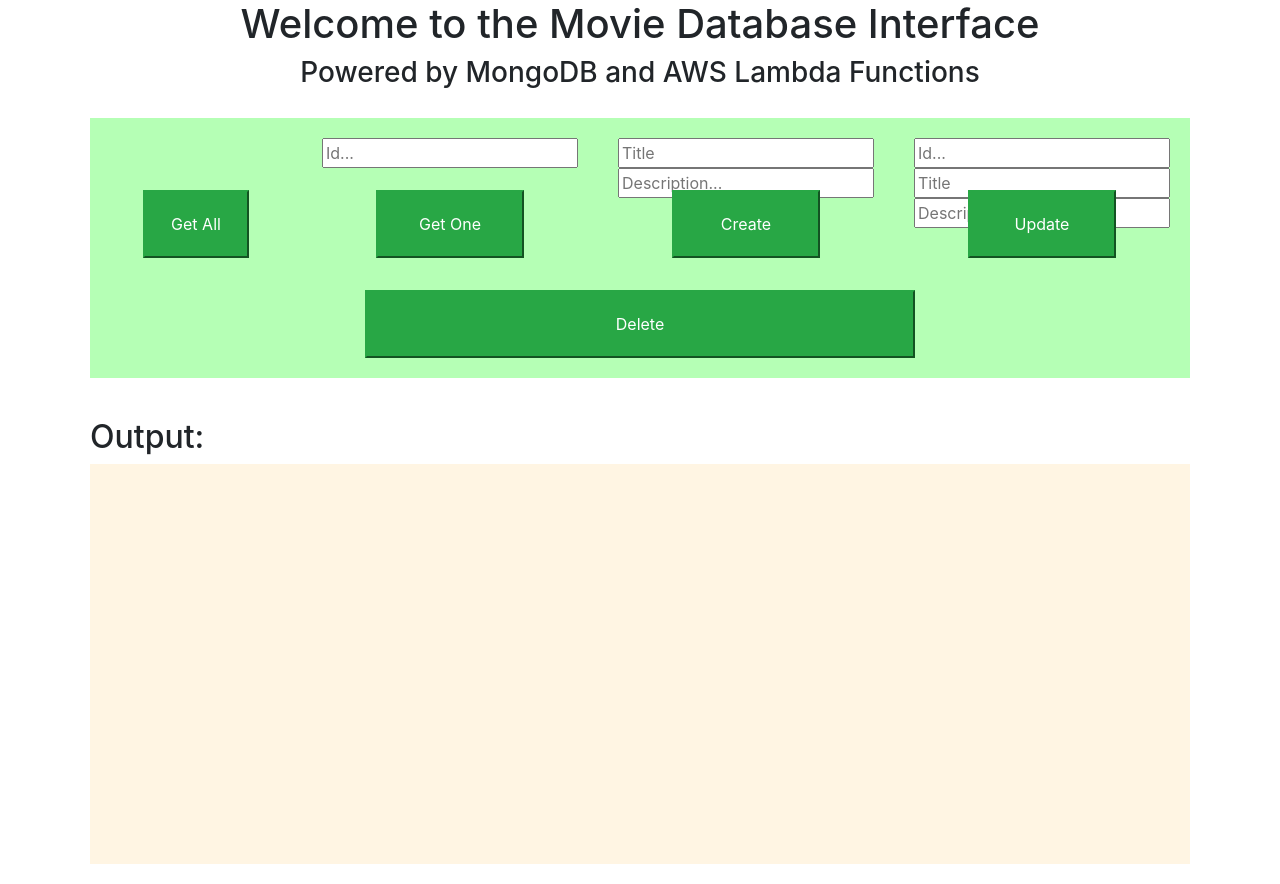
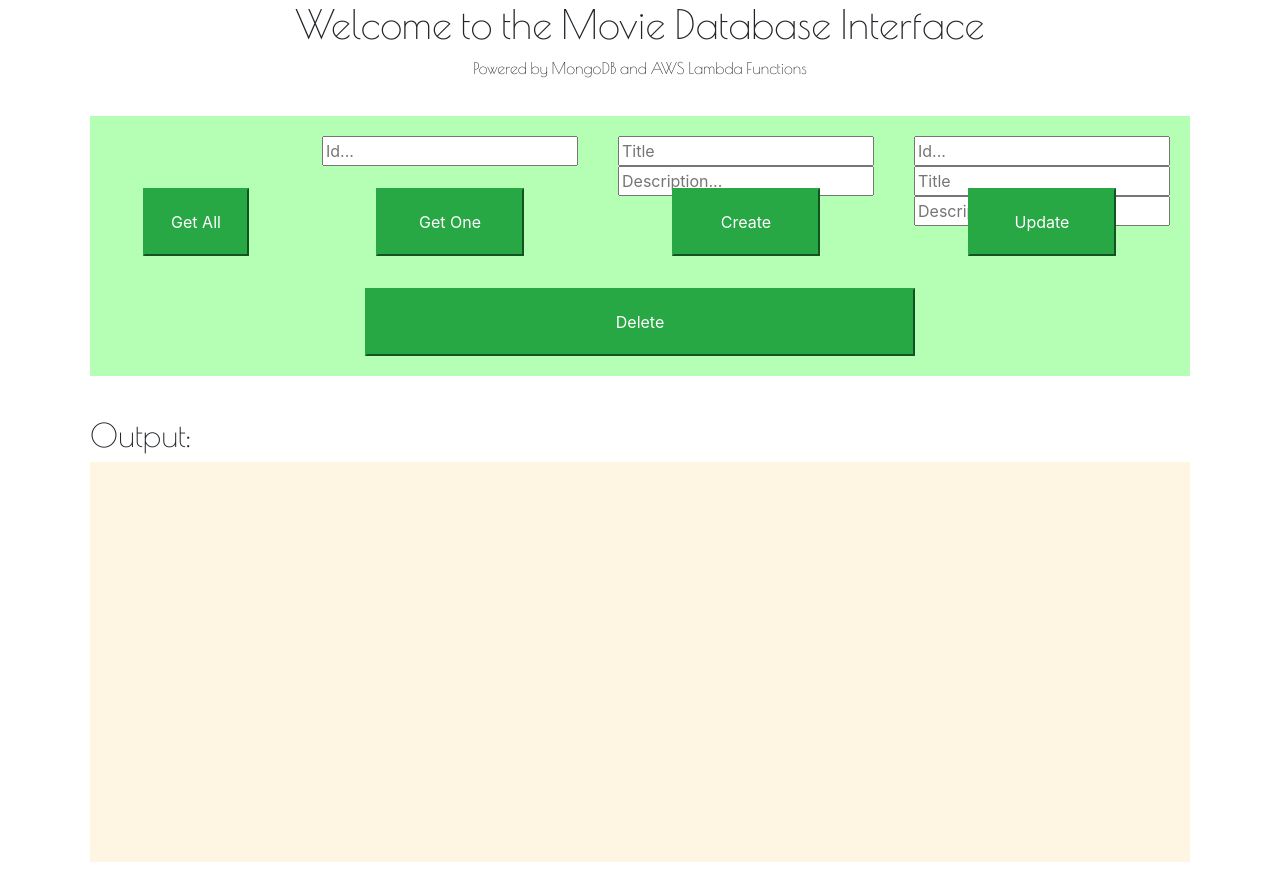
Before and after one commit to kogden/lambda-db-web-interface, an Angular app: page / in a window 1280 px wide. Built offline with nearby package versions, Linux system fonts and the light colour scheme.

Commit message:
clean up css structure

```diff
--- a/src/app/app.component.html
+++ b/src/app/app.component.html
@@ -1,7 +1,7 @@
 <!DOCTYPE html>
 <div class="container">
   <h1 class="text-center">Welcome to the Movie Database Interface</h1>
-  <h3 class="text-center">Powered by MongoDB and AWS Lambda Functions</h3>
+  <p class="text-center" id="poweredBy">Powered by MongoDB and AWS Lambda Functions</p>
   <div class="row options">
 
     <div class="col text-center working">
--- a/src/app/app.component.scss
+++ b/src/app/app.component.scss
@@ -1,58 +1,74 @@
+@import url("https://fonts.googleapis.com/css?family=Poiret+One");
+$poiret: "Poiret One", cursive;
+$working:rgba(103, 255, 103, 0.486);
+$in-progress:rgba(250, 107, 71, 0.808);
+
+.container {
+  position: relative;
+
+  h1 {
+    font-family: $poiret;
+  }
+
+  #poweredBy {
+    font-family: $poiret;
+  }
+
+  h2 {
+    font-family: $poiret;
+  }
+
   .row {
     padding: 20px;
 
+    samp {
+      width: 100%;
+      height: 400px;
+      overflow: scroll;
+      background-color: rgb(255, 245, 227);
+      text-align: left;
+
+      li {
+        list-style: none;
+      }
+    }
+
     .col {
-    padding:20px;
+      padding: 20px;
 
+      #noInput {
+        position: absolute;
+        bottom: 20px;
+        right: 0;
+        left: 0;
+        margin: auto;
+        width: 50%;
+      }
 
       button {
-      padding:20px;
-      margin-top:10px;
-      cursor:pointer;
+        padding: 20px;
+        margin-top: 10px;
+        cursor: pointer;
       }
     }
 
     .working {
-    background-color:rgba(103, 255, 103, 0.486);
+      background-color: $working;
     }
     .in-progress {
-    background-color:rgba(250, 107, 71, 0.808);
+      background-color: $in-progress;
     }
   }
 
-.container {
-  position:relative;
-}
-
-#noInput {
-  position:absolute;
-  bottom:20px;
-  right:0;
-  left:0;
-  margin:auto;
-  width:50%;
-}
-
-samp {
-  width:100%;
-  height:400px;
-  overflow:scroll;
-  background-color:rgb(255, 245, 227);
-  text-align:left;
-}
-
-li {
-  list-style: none;
-}
-
   .options {
-  height:300px;
+    height: 300px;
   }
 
   #getOneStyle {
-  background-color:rgb(255, 226, 173);
+    background-color: rgb(255, 226, 173);
 
     * {
       padding-left: 10px;
     }
   }
+}
--- a/src/app/app.component.ts
+++ b/src/app/app.component.ts
@@ -31,8 +31,8 @@ export class AppComponent {
 
   create(title, desc) {
     const toJson = {
-      'title': title,
-      'description': desc,
+      title: title,
+      description: desc
     };
 
     const options = {
@@ -40,21 +40,21 @@ export class AppComponent {
       port: '80',
       method: 'POST',
       headers: {
-        'Content-Type': 'application/json',
+        'Content-Type': 'application/json'
       }
     };
 
     this.http.post(this.baseUrl, toJson, options).subscribe(
-      (val) => {
-          console.log('POST call successful value returned in body',
-                      val);
+      val => {
+        console.log('POST call successful value returned in body', val);
       },
       response => {
         console.log('POST call in error', response);
       },
       () => {
         console.log('The POST observable is now completed.');
-      });
+      }
+    );
   }
 
   delete(id) {
@@ -64,12 +64,12 @@ export class AppComponent {
       port: '80',
       method: 'DELETE',
       headers: {
-        'Content-Type': 'application/json',
+        'Content-Type': 'application/json'
       }
     };
 
     this.http.delete(deleteUrl, options).subscribe(
-      (val) => {
+      val => {
         console.log('DELETE call successful value returned in body', val);
       },
       response => {
@@ -77,7 +77,8 @@ export class AppComponent {
       },
       () => {
         console.log('The DELETE observable is now completed.');
-      });
+      }
+    );
   }
 
   update(id, title, desc) {
@@ -87,17 +88,17 @@ export class AppComponent {
       port: '80',
       method: 'PUT',
       headers: {
-        'Content-Type': 'application/json',
+        'Content-Type': 'application/json'
       }
     };
 
     const toJson = {
-      'title': title,
-      'description': desc,
+      title: title,
+      description: desc
     };
 
     this.http.put(updateUrl, toJson, options).subscribe(
-      (val) => {
+      val => {
         console.log('PUT call successful value returned in body', val);
       },
       response => {
@@ -105,6 +106,7 @@ export class AppComponent {
       },
       () => {
         console.log('The PUT observable is now completed.');
-      });
+      }
+    );
   }
 }
```
Also changed, not shown: src/assets/Dubiel-webfont.woff (added). Lines whose indentation alone changed are shown as unchanged.
